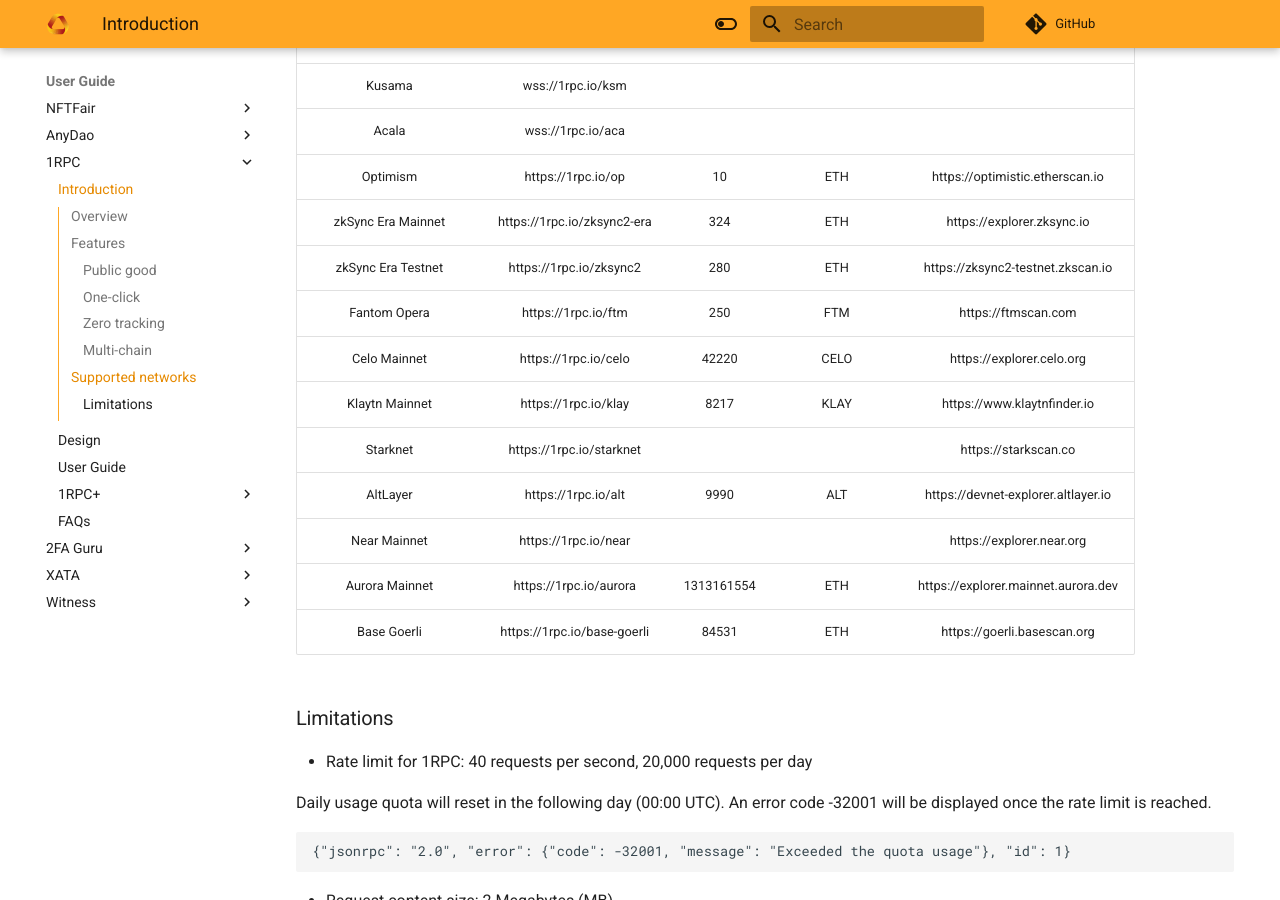
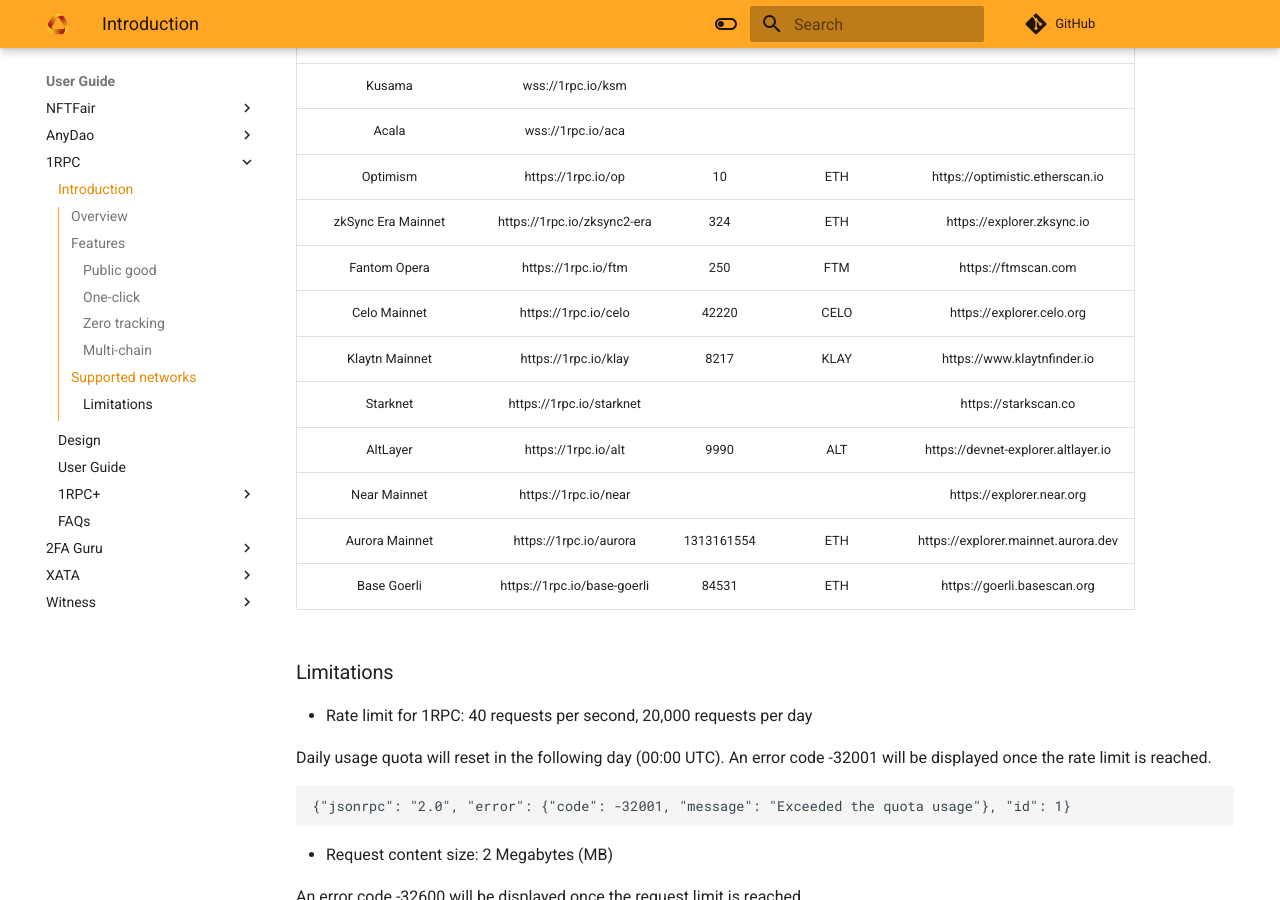
Before and after one commit to automata-network/docs, an MkDocs documentation site: the page built from docs/1rpc/introduction.md, in a window 1280 px wide and 900 px high, scrolled down 1683 px. Built offline with MkDocs 1.6.1 and Material for MkDocs 9.7.7, drawn with Linux system fonts in a browser that asks for light colours; nearby versions of some CDN libraries; comment, search, counter and statistics services are not loaded.

Commit message:
Remove zksync2 era testnet (#125)

```diff
--- a/docs/1rpc/introduction.md
+++ b/docs/1rpc/introduction.md
@@ -44,7 +44,6 @@
 | Acala | wss://1rpc.io/aca | | |
 | Optimism | https://1rpc.io/op | 10 | ETH | https://optimistic.etherscan.io |
 | zkSync Era Mainnet | https://1rpc.io/zksync2-era | 324 | ETH | https://explorer.zksync.io |
-| zkSync Era Testnet | https://1rpc.io/zksync2 | 280 | ETH | https://zksync2-testnet.zkscan.io |
 | Fantom Opera | https://1rpc.io/ftm | 250 | FTM | https://ftmscan.com |
 | Celo Mainnet | https://1rpc.io/celo | 42220 | CELO | https://explorer.celo.org |
 | Klaytn Mainnet | https://1rpc.io/klay | 8217 | KLAY | https://www.klaytnfinder.io |
```
